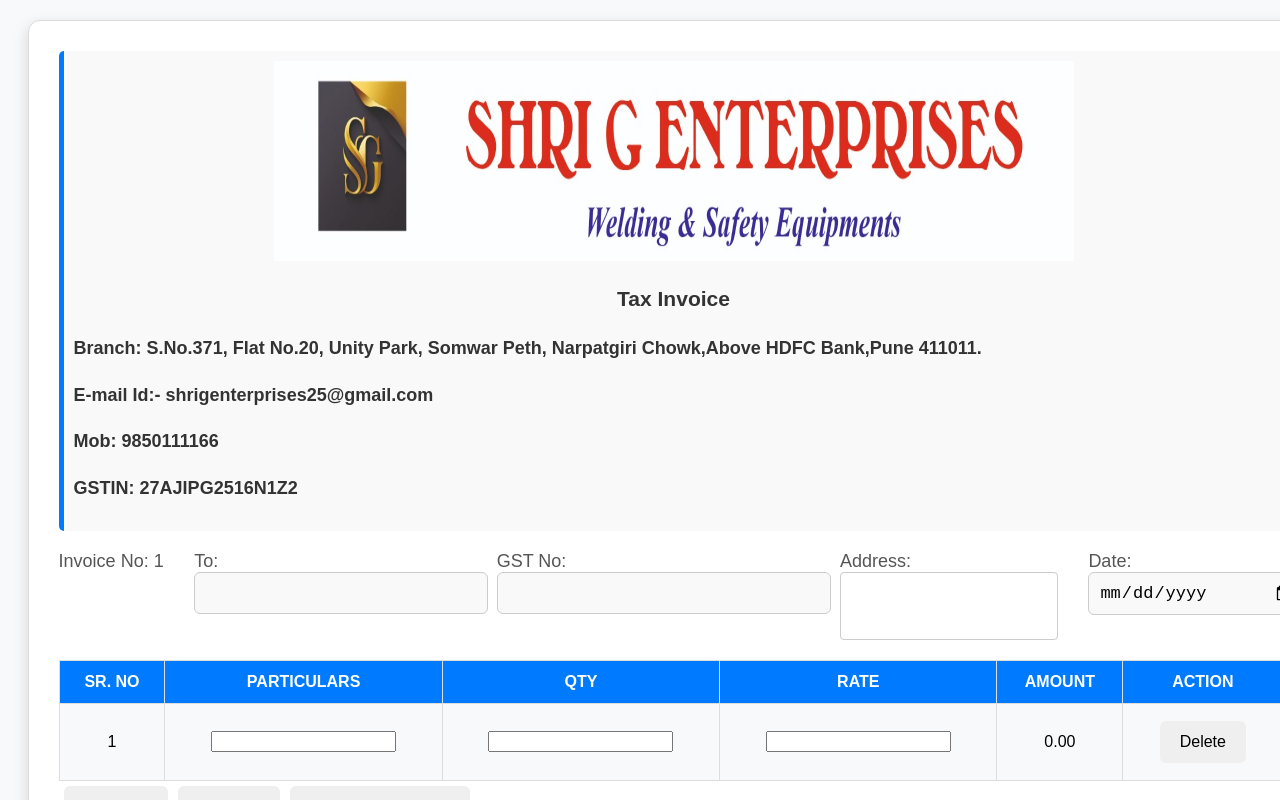
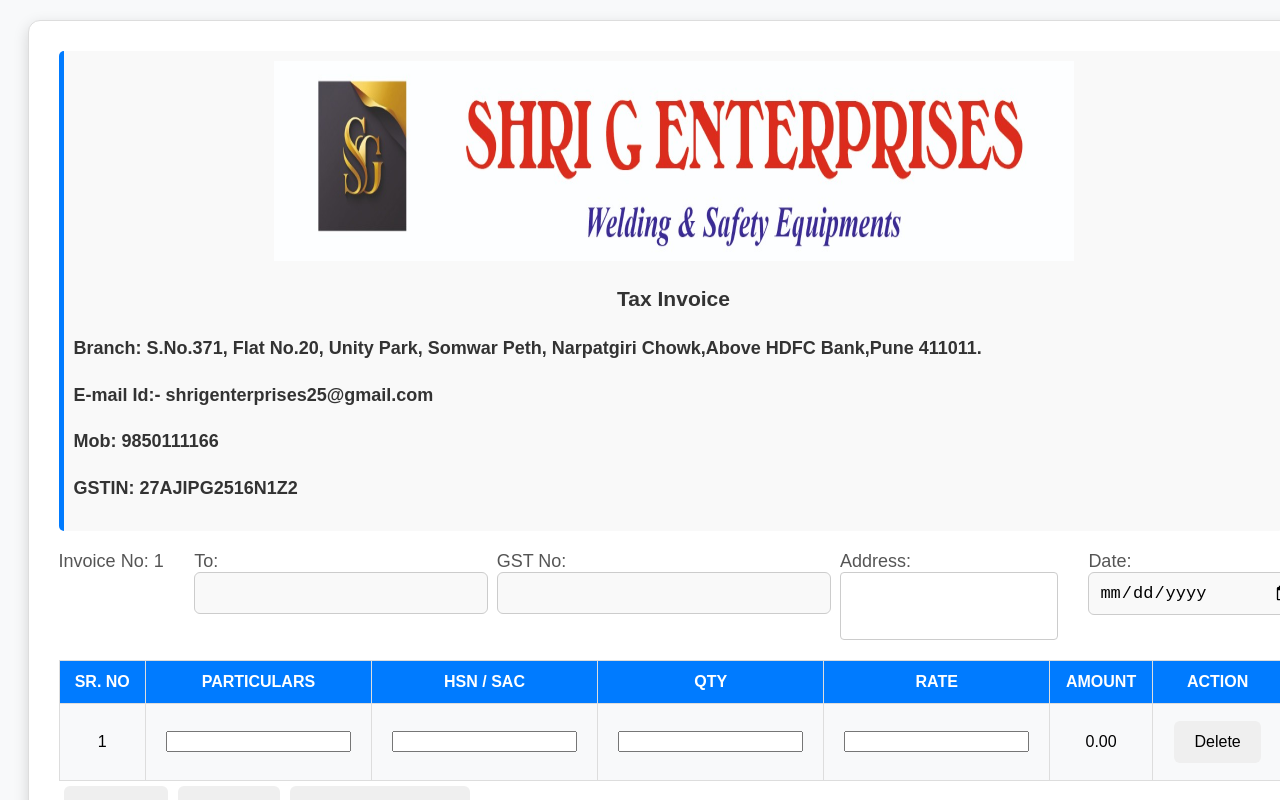
Before and after one commit to vaishnavi413/Invoice-Bill-Generator, a React (Create React App) app in the folder frontend/: page / in a window 1280 px wide. Shown: the top 800 px of the page. Built offline with nearby package versions, Linux system fonts and the light colour scheme; the HTML template or start-up script is replaced by a standard one.

Commit message:
Full Final changes in invoice generator

```diff
--- a/frontend/src/components/InvoiceGenerator.js
+++ b/frontend/src/components/InvoiceGenerator.js
@@ -26,17 +26,24 @@
   const [clientName, setClientName] = useState("");
   const [clientGST, setClientGST] = useState("");
   const [clientAddress, setClientAddress] = useState("");
-  const [items, setItems] = useState([{ id: 1, particulars: "", qty: "", rate: "", amount: 0 }]);
+  const [items, setItems] = useState([
+    { id: 1, particulars: "", hsn: "", qty: "", rate: "", amount: 0 }
+  ]);
 
   // Handle item changes
   const handleItemChange = (index, field, value) => {
     const newItems = [...items];
-    newItems[index][field] = field === "qty" || field === "rate" ? parseFloat(value) || 0 : value;
+    newItems[index][field] =
+      field === "qty" || field === "rate" ? parseFloat(value) || 0 : value;
     newItems[index].amount = newItems[index].qty * newItems[index].rate;
     setItems(newItems);
   };
 
-  const addItem = () => setItems([...items, { id: items.length + 1, particulars: "", qty: 0, rate: 0, amount: 0 }]);
+  const addItem = () =>
+    setItems([
+      ...items,
+      { id: items.length + 1, particulars: "", hsn: "", qty: 0, rate: 0, amount: 0 }
+    ]);
 
   const deleteItem = (id) => setItems(items.filter(item => item.id !== id));
 
@@ -47,7 +54,6 @@
     return { subtotal, cgst, sgst, grandTotal: subtotal + cgst + sgst };
   };
 
-
   const saveBill = () => {
     const billData = { invoiceNo, invoiceDate, clientName, clientGST, clientAddress, items, totals: calculateTotals() };
     const savedBills = JSON.parse(localStorage.getItem("bills")) || [];
@@ -55,7 +61,7 @@
     localStorage.setItem("bills", JSON.stringify(savedBills));
     localStorage.setItem("invoiceNo", (invoiceNo + 1).toString()); // Increment invoice number
     setInvoiceNo(invoiceNo + 1);
-    setItems([{ id: 1, particulars: "", qty: 0, rate: 0, amount: 0 }]);
+    setItems([{ id: 1, particulars: "", hsn: "", qty: 0, rate: 0, amount: 0 }]);
     setClientName("");
     setClientGST("");
     setClientAddress("");
@@ -144,7 +150,6 @@
             required
           />
         </label>
-
         <label>
           Address:
           <textarea
@@ -163,7 +168,6 @@
             required
           />
         </label>
-
       </div>
 
       <table>
@@ -171,6 +175,7 @@
           <tr>
             <th>Sr. No</th>
             <th>Particulars</th>
+            <th>HSN / SAC</th>
             <th>Qty</th>
             <th>Rate</th>
             <th>Amount</th>
@@ -181,9 +186,34 @@
           {items.map((item, index) => (
             <tr key={item.id}>
               <td>{item.id}</td>
-              <td><input type="text" value={item.particulars} onChange={(e) => handleItemChange(index, "particulars", e.target.value)} /></td>
-              <td><input type="number" value={item.qty} onChange={(e) => handleItemChange(index, "qty", e.target.value)} /></td>
-              <td><input type="number" value={item.rate} onChange={(e) => handleItemChange(index, "rate", e.target.value)} /></td>
+              <td>
+                <input
+                  type="text"
+                  value={item.particulars}
+                  onChange={(e) => handleItemChange(index, "particulars", e.target.value)}
+                />
+              </td>
+              <td>
+                <input
+                  type="text"
+                  value={item.hsn}
+                  onChange={(e) => handleItemChange(index, "hsn", e.target.value)}
+                />
+              </td>
+              <td>
+                <input
+                  type="number"
+                  value={item.qty}
+                  onChange={(e) => handleItemChange(index, "qty", e.target.value)}
+                />
+              </td>
+              <td>
+                <input
+                  type="number"
+                  value={item.rate}
+                  onChange={(e) => handleItemChange(index, "rate", e.target.value)}
+                />
+              </td>
               <td>{item.amount.toFixed(2)}</td>
               <td><button onClick={() => deleteItem(item.id)}>Delete</button></td>
             </tr>
@@ -195,16 +225,16 @@
       <button onClick={saveBill}>Save Bill</button>
       <button onClick={() => navigate("/previous-bills")}>Show Previous Bills</button>
 
-
       <div className="summary-container">
         <table>
+          <tbody>
             <tr><td>Subtotal:</td><td>{calculateTotals().subtotal.toFixed(2)}</td></tr>
             <tr><td>CGST @ 9%:</td><td>{calculateTotals().cgst.toFixed(2)}</td></tr>
             <tr><td>SGST @ 9%:</td><td>{calculateTotals().sgst.toFixed(2)}</td></tr>
             <tr><td><b>Grand Total:</b></td><td><b>{calculateTotals().grandTotal.toFixed(2)}</b></td></tr>
             <tr><td><b>Amount in Words:</b></td><td><b>{numberToWords(calculateTotals().grandTotal)}</b></td></tr>
+          </tbody>
         </table>
-
       </div>
 
       <div className="bank-details">
```
Lines whose indentation alone changed are shown as unchanged.
